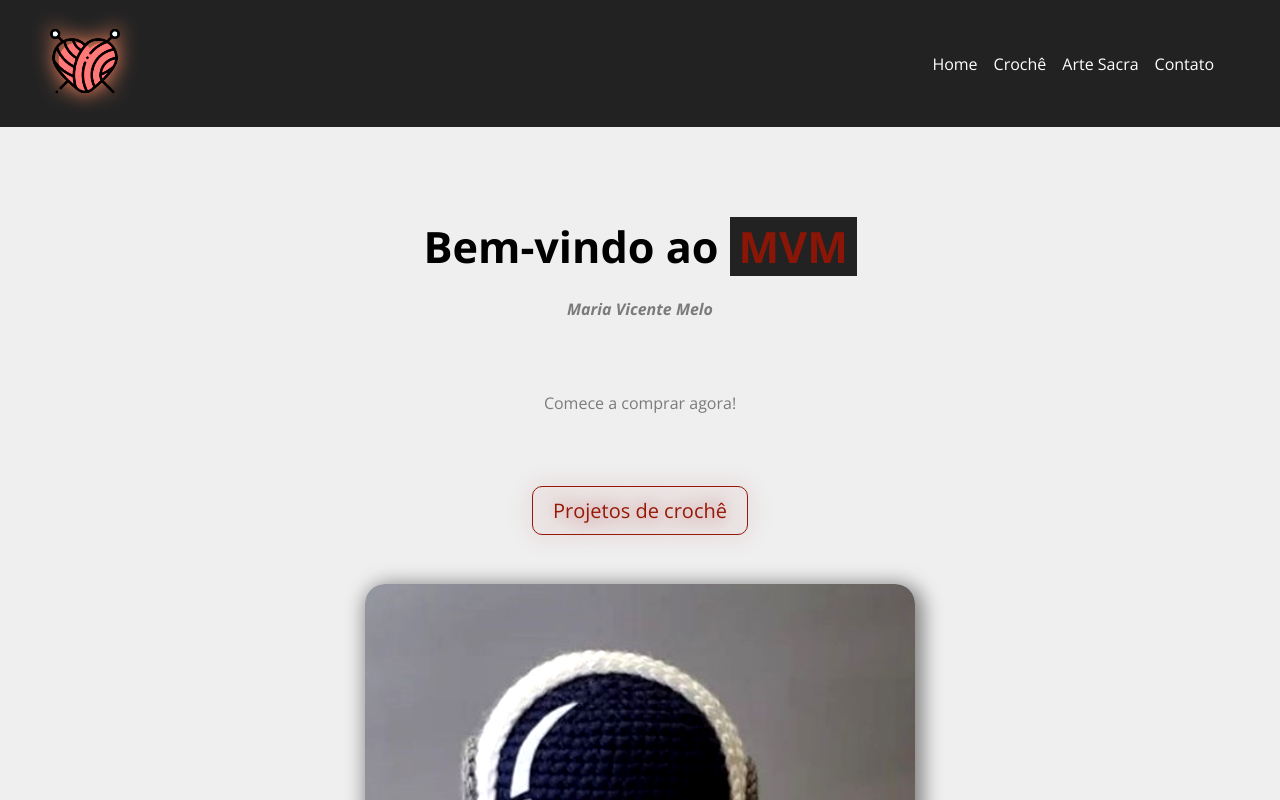
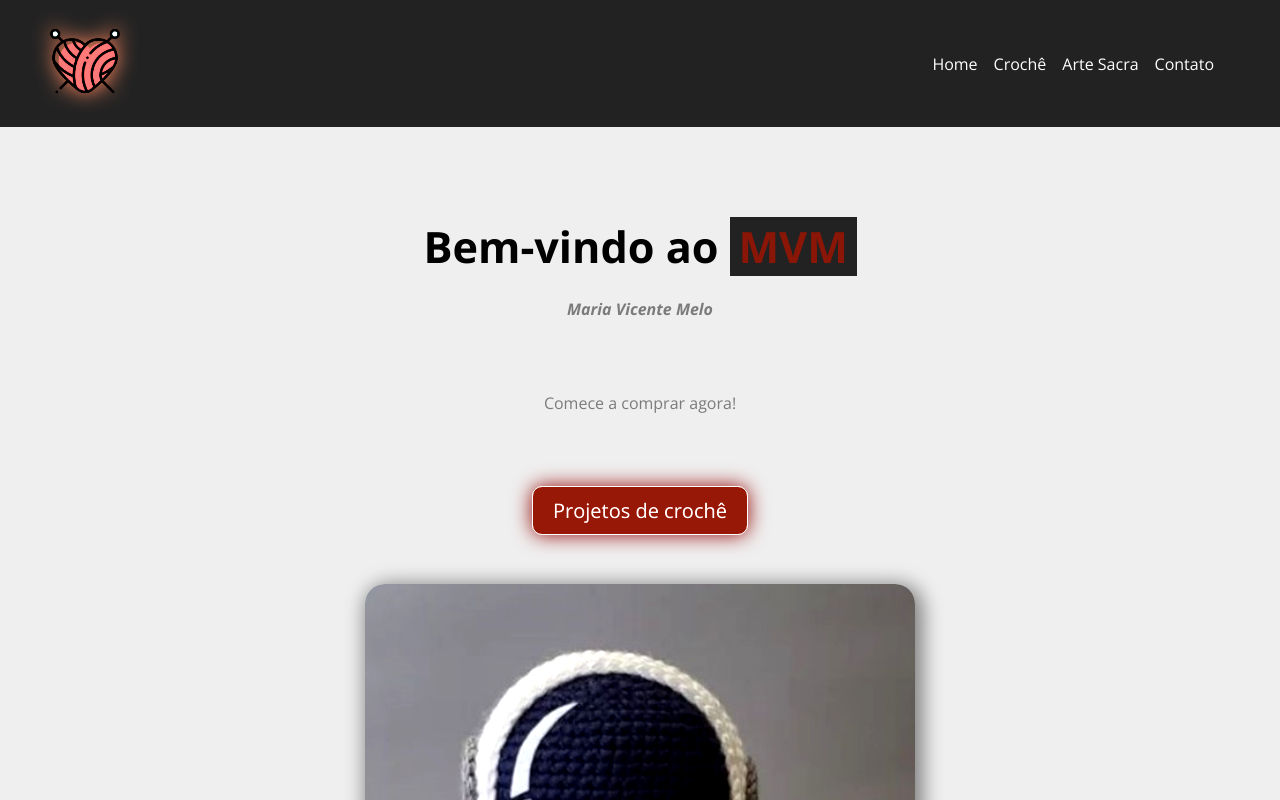
Before and after one commit to Rn77M/MVM, a JavaScript app: page / in a window 1280 px wide. Shown: the top 800 px of the page. Built offline with nearby package versions, Linux system fonts and the light colour scheme; the HTML template or start-up script is replaced by a standard one.

Commit message:
Update Home.js

```diff
--- a/src/components/pages/Home.js
+++ b/src/components/pages/Home.js
@@ -15,7 +15,9 @@ function Home(){
         <h1>Bem-vindo ao <span>MVM</span></h1>
         <p><em><strong>Maria Vicente Melo</strong></em></p>
         <p>Comece a comprar agora!</p>
-        <LinkButton to="/croche" text="Projetos de crochê" classeBotao={styles.project}/>
+        <Link className={styles.project} to="/croche">
+        Projetos de crochê
+        </Link>
         <Link to="/contact">
           <img src={Astro} className={styles.astro} title="Gostou da Arte? Clique Aqui!"/>
         </Link>
@@ -39,7 +41,7 @@ function Home(){
         <LinkButton to="/contact" text="Compre Agora"/>
         <br/>
 
-        <LinkButton to="/artesacra" text="Projetos de Arte Sacra" classeBotao={styles.project}/>
+        <Link className={styles.project} to="/artesacra">Projetos de Arte Sacra</Link>
         <Link to="/contact">
           <img src={Arte} className={styles.arte} title="Gostou da Arte? Clique Aqui!"/>
         </Link>
```
